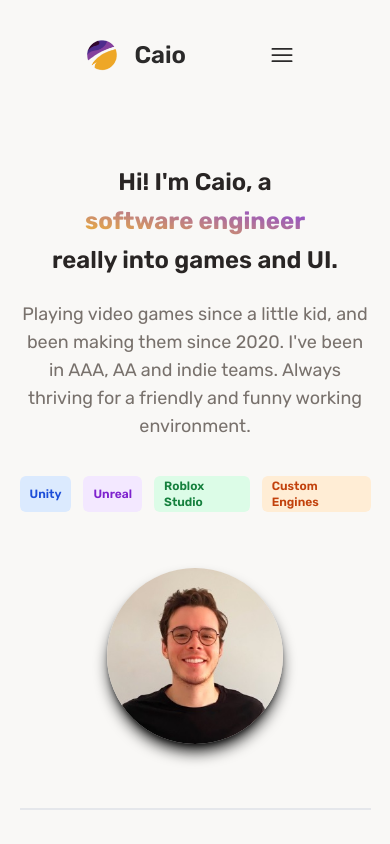
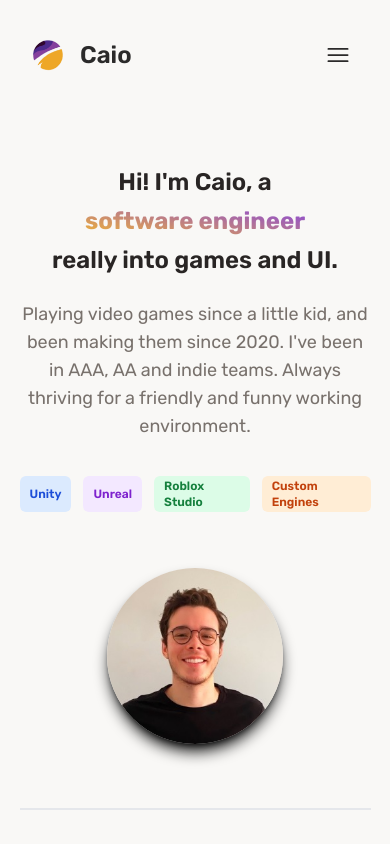
Before and after one commit to caiovini980/Portfolio, a React (Vite) app: page / in a window 390 px wide. Shown: the top 844 px of the page. Built offline with nearby package versions, Linux system fonts and the light colour scheme.

Commit message:
fix: fixed spacing of header items in mobile view

```diff
--- a/src/App.jsx
+++ b/src/App.jsx
@@ -16,7 +16,7 @@ function App() {
   return (
     <>
       {/* Nav Bar */}
-      <nav className='sticky top-0 p-10 md:pb-6 pr-14 pl-[5.4rem] pt-[1.7rem] bg-light-100 dark:bg-dark-100 transition-colors duration-300 ease-in-out'>
+      <nav className='sticky top-0 p-10 md:pb-6 pr-0 pl-8 md:pr-14 md:pl-[5.4rem] pt-[1.7rem] bg-light-100 dark:bg-dark-100 transition-colors duration-300 ease-in-out'>
         <Header />
       </nav>
 
```
